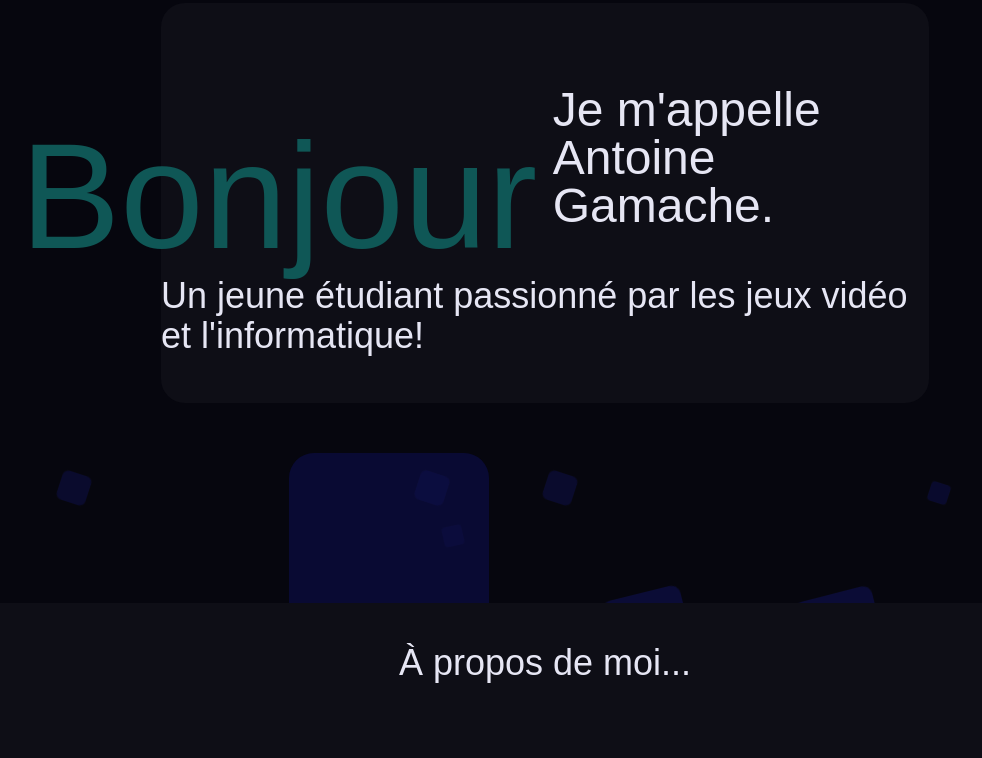
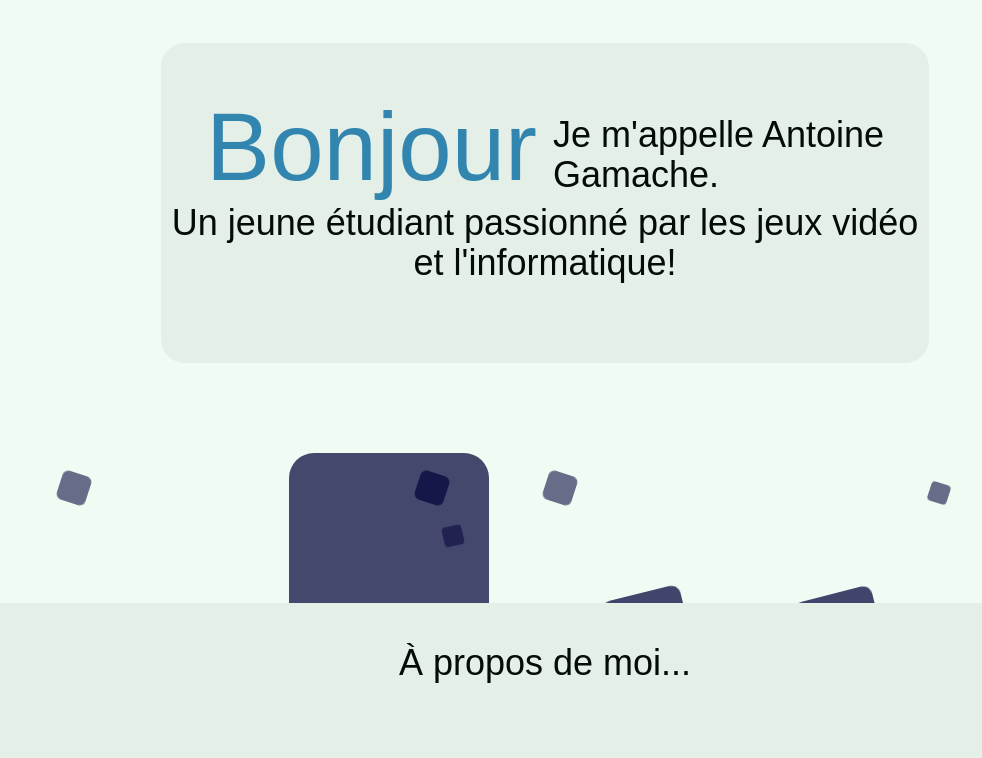
Before and after one commit to Zelora03/Portfolio-UQAT, a website: page src/index.html in a window 1280 px wide. Shown: the part 197-955 px from the top of the page, without its empty margins (95-1077 px from the left). Drawn offline with Linux system fonts and the light colour scheme.

Commit message:
Modification a propos

```diff
--- a/src/index.html
+++ b/src/index.html
@@ -1,11 +1,13 @@
 <!doctype html>
 <html>
+
 <head>
   <meta charset="UTF-8">
   <meta name="viewport" content="width=device-width, initial-scale=1.0">
   <link href="/dist/output.css" rel="stylesheet">
   <link rel="stylesheet" href="./cube.css">
 </head>
+
 <body class="w-screen m-0 font-clean overflow-x-hidden bg-background">
   <div name="Website" class="w-[100%] flex flex-col">
 
@@ -33,24 +35,25 @@
         <div></div>
         <div></div>
       </div>
-      <div class="h-[100%] w-[100%] flex justify-center items-center">
-        <div name="Message Accueil" class="h-[50%] w-[60%] bg-red-300 flex flex-col justify-evenly items-center bg-light-background rounded-3xl">
+      <div class="h-1/2 w-[100%] flex justify-center items-center m-0 self-center">
+        <div name="Message Accueil"
+          class="h-80 w-[60%] bg-red-300 flex flex-col justify-evenly items-center bg-light-background rounded-3xl bg-background-dark">
 
-          <div class="flex h-[45%] w-[100%] justify-evenly items-center">
-            <div name="Bonjour" class=" h-[100%] w-[47%] m-0 flex justify-end items-end">
-              <div class="text-primary text-[150px] m-0 flex items-end h-[100%]">
-                <span class="inline-block align-baseline h-[81%]">Bonjour</span>
+          <div class=" flex h-1/2 w-[100%] justify-evenly items-center">
+          <div name="Bonjour" class=" h-[100%] w-[50%] m-0 flex justify-end items-end">
+            <div class="m-0 flex items-end h-[100%]">
+              <span class="text-accent text-9xl sm:text-8xl xm:text-7xl h-fit m-2">Bonjour</span>
             </div>
 
           </div>
-            <div name="Presentation" class="w-[47%] h-[100%] flex justify-start items-end text-start">
-              <div class="text-text text-5xl">
+          <div name="Presentation" class="w-1/2 h-[100%] flex justify-start items-end text-start">
+            <div class="text-text text-5xl m-2 xm:text-4xl">
               Je m'appelle Antoine Gamache.
             </div>
           </div>
         </div>
 
-          <div name="SuitePresentationS" class="h-fit text-text text-4xl">
+        <div name="SuitePresentationS" class="h-1/2 text-text text-4xl text-center">
           Un jeune étudiant passionné par les jeux vidéo et l'informatique!
         </div>
 
@@ -60,15 +63,18 @@
 
   </div>
 
-    <div name="À propos" class="w-[90%] h-[500px] bg-light-background rounded-3xl self-center flex flex-col items-center">
+  <div name="À propos" class="w-[90%] h-[500px] bg-light-background rounded-3xl self-center flex flex-col items-center bg-background-dark">
     <div name="APTitre" class="text-text text-4xl m-10">
       À propos de moi...
     </div>
     <div name="APDescription" class="text-text text-xl m-10">
-        Lorem ipsum dolor sit amet consectetur adipisicing elit. Consequuntur eveniet deserunt nobis nesciunt, laudantium quis quasi officia, mollitia in dolores, harum quisquam sequi animi tempore ex. Totam nulla reiciendis a?
+      Lorem ipsum dolor sit amet consectetur adipisicing elit. Consequuntur eveniet deserunt nobis nesciunt,
+      laudantium quis quasi officia, mollitia in dolores, harum quisquam sequi animi tempore ex. Totam nulla
+      reiciendis a?
     </div>
   </div>
 
   </div>
 </body>
+
 </html>
--- a/tailwind.config.js
+++ b/tailwind.config.js
@@ -6,12 +6,17 @@ module.exports = {
       'clean': ['Source Sans Pro', 'sans-serif']
     },
     colors:{
-      'text': '#e6e6f4',
-      'background': '#06060e',
-      'light-background': '#0E0E16',
-      'primary': '#0f5756',
-      'secondary': '#0b0c41',
-      'accent': '#3bdedb',
+      'text': '#030c06',
+      'background': '#effbf3',
+      'background-dark': '#e3efe7',
+      'primary': '#54cfba',
+      'secondary': '#bfdeed',
+      'accent': '#3185af',
+    },
+    screens: {
+      'xm': '600px',
+
+      'sm': '1140px',
     },
     extend: {},
   },
```
Also changed, not shown: dist/output.css. Lines whose indentation alone changed are shown as unchanged.
